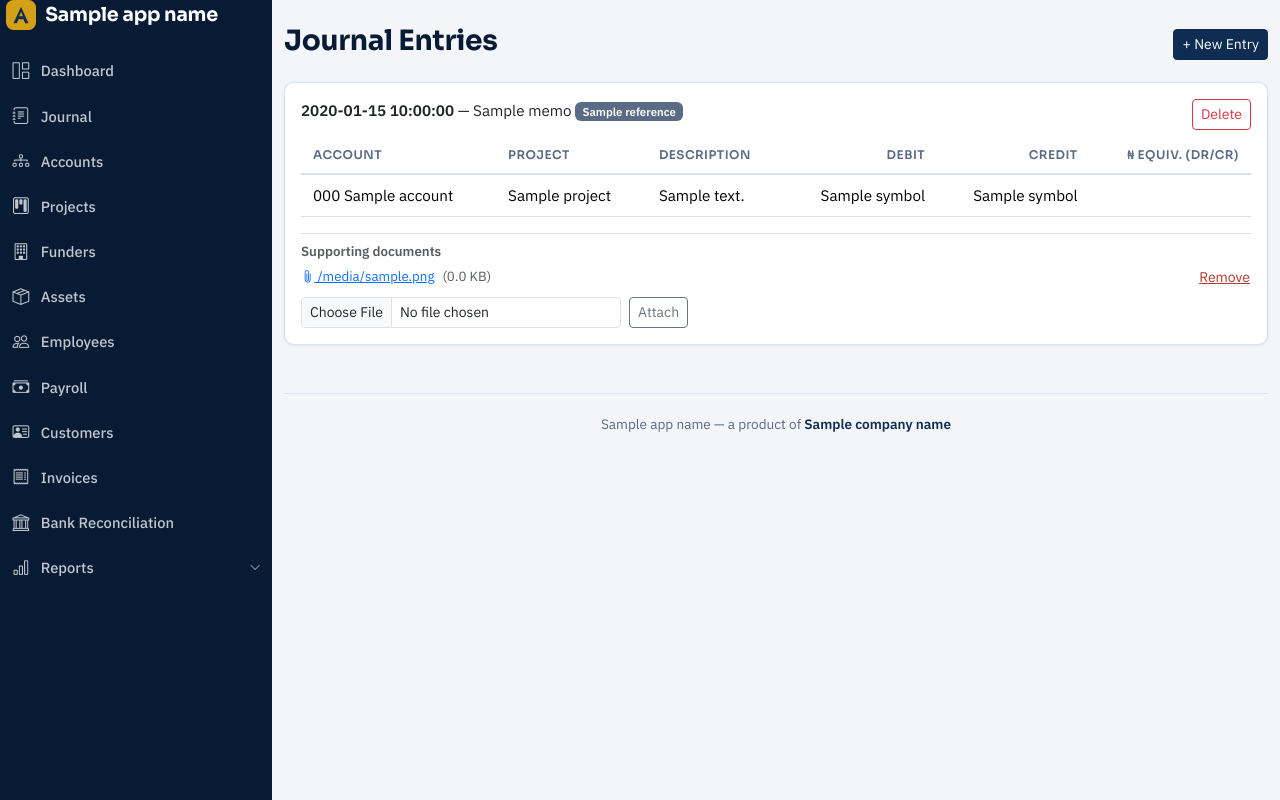
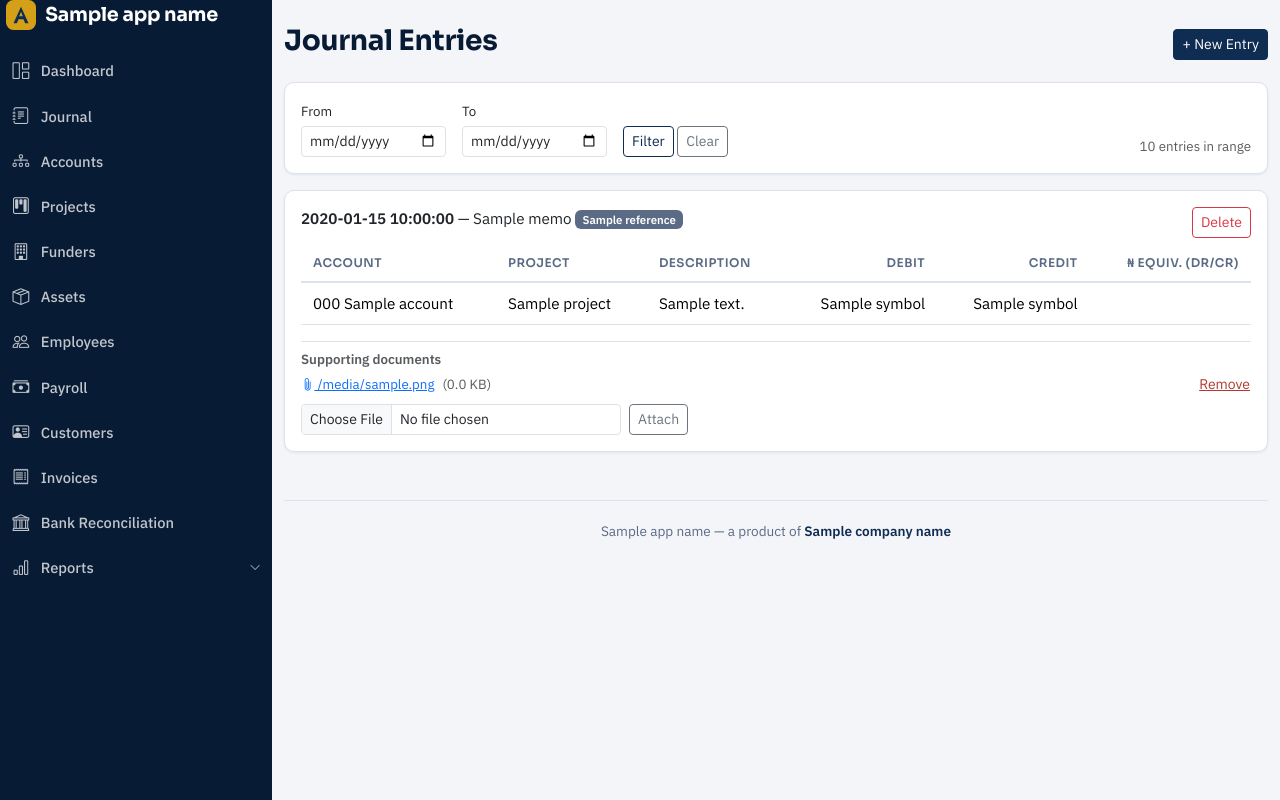
Before and after one commit to jomazzi/acquiral-saas, a Python web app: template app/templates/accounting/journal.html in a window 1280 px wide. Run offline with Jinja, Linux system fonts and the light colour scheme; the template is opened without the code that fills it: most values are stand-ins (such as "Sample title", 1, 10 or a date in 2020); some libraries are stand-ins or nearby versions.

Commit message:
Paginate Journal Entries list and add a date-range filter
The journal listing previously loaded every entry ever posted with a
single unfiltered query -- fine at a handful of entries, but it would
grow slower and more unwieldy to scroll as daily bookkeeping accumulates
hundreds or thousands of entries over time.

- journal_list() now paginates via Flask-SQLAlchemy's .paginate(),
  25 entries per page, ordered newest-first as before.
- Added optional start/end date-range filtering (GET params), with a
  small filter form at the top of the page and a "N entries" counter
  that reflects the active filter.
- Added a Bootstrap pagination control at the bottom (Previous/Next +
  page numbers, with ellipsis for large page counts) that preserves
  the active date filter across pages.
- Distinguished the two empty states: "no entries at all yet" (with a
  link to post the first one) vs. "no entries in this date range"
  (with a link to clear the filter).

Verified: full smoke_test.py and rls_adversarial_test.py suites pass
against a freshly migrated + RLS-reapplied database. Manually posted
30 journal entries via a live sandbox server and confirmed via both
raw HTTP and a Playwright screenshot: 25 entries on page 1, 5 on page
2, "30 entries" counter, correct pagination controls, and the date
filter narrowing results as expected.

Co-Authored-By: Claude Sonnet 5 <noreply@anthropic.com>
Claude-Session: https://claude.ai/code/session_01FJ2srqjnQrGaKU813BS2KX

```diff
--- a/app/templates/accounting/journal.html
+++ b/app/templates/accounting/journal.html
@@ -5,6 +5,28 @@
   <h3>Journal Entries</h3>
   <a href="{{ url_for('accounting.journal_new') }}" class="btn btn-primary btn-sm">+ New Entry</a>
 </div>
+
+<form method="get" class="card card-metric p-3 mb-3 d-flex flex-row flex-wrap gap-3 align-items-end">
+  <div>
+    <label class="form-label small mb-1">From</label>
+    <input type="date" name="start" value="{{ start }}" class="form-control form-control-sm">
+  </div>
+  <div>
+    <label class="form-label small mb-1">To</label>
+    <input type="date" name="end" value="{{ end }}" class="form-control form-control-sm">
+  </div>
+  <div>
+    <button class="btn btn-sm btn-outline-primary">Filter</button>
+    {% if start or end %}
+    <a href="{{ url_for('accounting.journal_list') }}" class="btn btn-sm btn-outline-secondary">Clear</a>
+    {% endif %}
+  </div>
+  {% if pagination.total %}
+  <div class="ms-auto small text-muted">
+    {{ pagination.total }} entr{{ 'y' if pagination.total == 1 else 'ies' }}{% if start or end %} in range{% endif %}
+  </div>
+  {% endif %}
+</form>
 
 {% for e in entries %}
 <div class="card card-metric p-3 mb-3">
@@ -67,6 +89,35 @@
   </div>
 </div>
 {% else %}
+{% if start or end %}
+<p class="text-muted">No journal entries in this date range. <a href="{{ url_for('accounting.journal_list') }}">Clear the filter</a>.</p>
+{% else %}
 <p class="text-muted">No journal entries yet. <a href="{{ url_for('accounting.journal_new') }}">Post the first one</a>.</p>
+{% endif %}
 {% endfor %}
+
+{% if pagination and pagination.pages > 1 %}
+<nav class="d-flex justify-content-between align-items-center mt-3">
+  <div class="small text-muted">
+    Page {{ pagination.page }} of {{ pagination.pages }}
+  </div>
+  <ul class="pagination pagination-sm mb-0">
+    <li class="page-item {{ 'disabled' if not pagination.has_prev }}">
+      <a class="page-link" href="{{ url_for('accounting.journal_list', page=pagination.prev_num, start=start, end=end) if pagination.has_prev else '#' }}">Previous</a>
+    </li>
+    {% for p in pagination.iter_pages(left_edge=1, right_edge=1, left_current=2, right_current=2) %}
+      {% if p %}
+      <li class="page-item {{ 'active' if p == pagination.page }}">
+        <a class="page-link" href="{{ url_for('accounting.journal_list', page=p, start=start, end=end) }}">{{ p }}</a>
+      </li>
+      {% else %}
+      <li class="page-item disabled"><span class="page-link">…</span></li>
+      {% endif %}
+    {% endfor %}
+    <li class="page-item {{ 'disabled' if not pagination.has_next }}">
+      <a class="page-link" href="{{ url_for('accounting.journal_list', page=pagination.next_num, start=start, end=end) if pagination.has_next else '#' }}">Next</a>
+    </li>
+  </ul>
+</nav>
+{% endif %}
 {% endblock %}
```
Also changed, not shown: app/blueprints/accounting/routes.py (+30 -2 lines).
